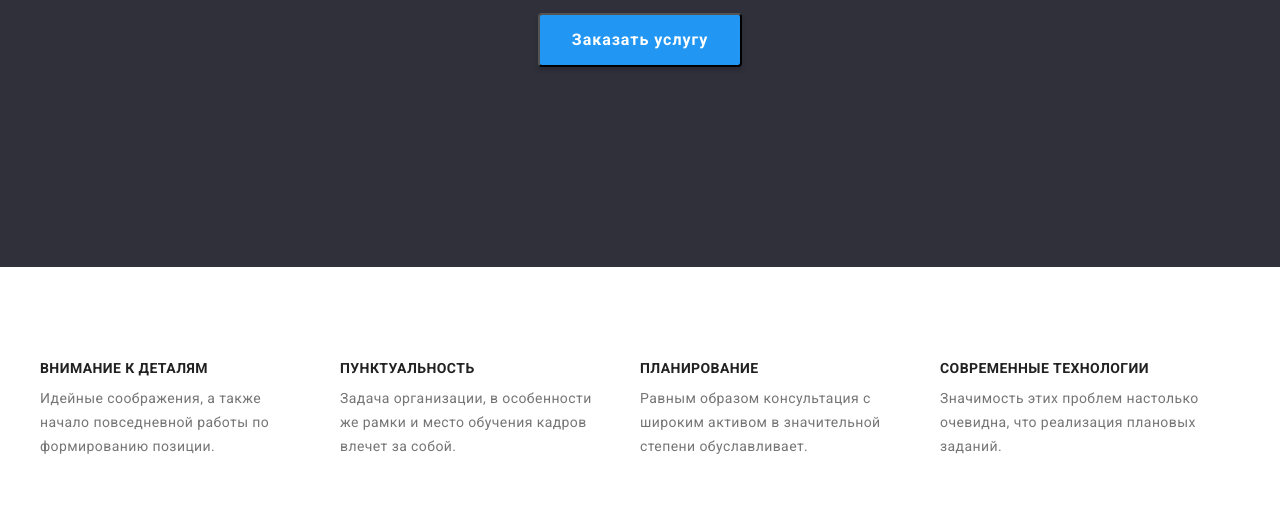
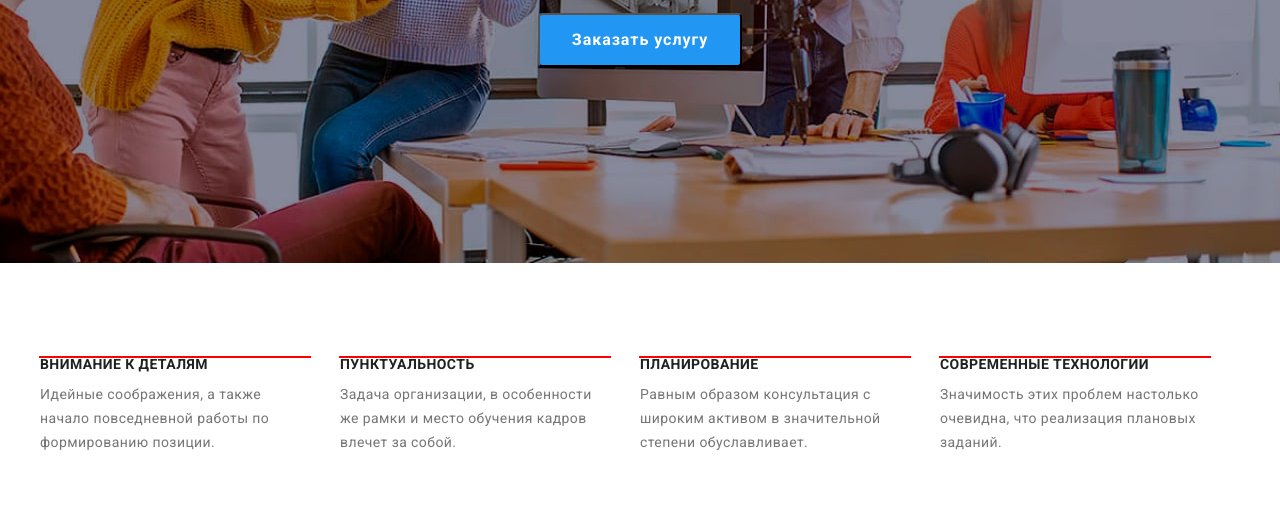
Before and after one commit to tetvoli/goit-markup-hw-4, a plain HTML site: page index.html in a window 1280 px wide. Shown: the part 432-952 px from the top of the page. Drawn offline with nearby package versions, Linux system fonts and the light colour scheme.

Commit message:
Homework4
Фон Героя

```diff
--- a/css/style.css
+++ b/css/style.css
@@ -114,6 +114,16 @@ header .adress a:active,
 header .adress a:hover {
   color: var(--text-accent-color);
 }
+/*.mailto::before {
+  display: inline-block;
+  content: "";
+  width: 16px;
+  height: 12px;
+  margin-right: 10px;
+  outline: 1px solid red;
+  background-image: url(../images/envelope.svg)
+  background-size: contain;
+}*/
 
 /*HERO*/
 .hero {
@@ -121,6 +131,20 @@ header .adress a:hover {
   letter-spacing: 0.06em;
   background-color: var(--background-head-color);
   text-align: center;
+
+  max-width: 1600px;
+  height: 600px;
+  margin-left: auto;
+  margin-right: auto;
+
+  /* background-image: linear-gradient(
+    to right,
+    rgba(47, 48, 58, 0.4),
+    rgba(47, 48, 58, 0.4); */
+
+  background-image: url(../images/hero-min.jpg);
+  background-size: cover;
+  background-position: center;
 }
 h1 {
   margin-top: 0;
@@ -164,6 +188,13 @@ h1 {
 }
 .theme + .theme {
   margin-left: 30px;
+}
+
+.theme::before {
+  display: block;
+  content: "";
+  height: 120p;
+  outline: 1px solid red;
 }
 
 .feature h2 {
--- a/index.html
+++ b/index.html
@@ -27,7 +27,7 @@
      <address class="adress">
          <ul class="ad">
          <li>
-            <a href="mailto:info@example.com">info@example.com</a>
+            <a class="mailto" href="mailto:info@example.com">info@example.com</a>
         </li>
         <li>
             <a href="tel:+380991111111">+38 099 111 11 11</a>
```
Also changed, not shown: images/Social links.svg (added), images/Vector (1).svg (added), images/Vector (2).svg (added), images/antenna.svg (added), images/astronaut 1.svg (added), images/clock.svg (added), images/computer.svg (added), images/envelope (hover).svg (added), images/envelope.svg (added), images/hero-min.jpg (added), images/hero.jpg (added), images/logo 1.svg (added), images/logo 2.svg (added), images/logo 3.svg (added), 4 more files.
